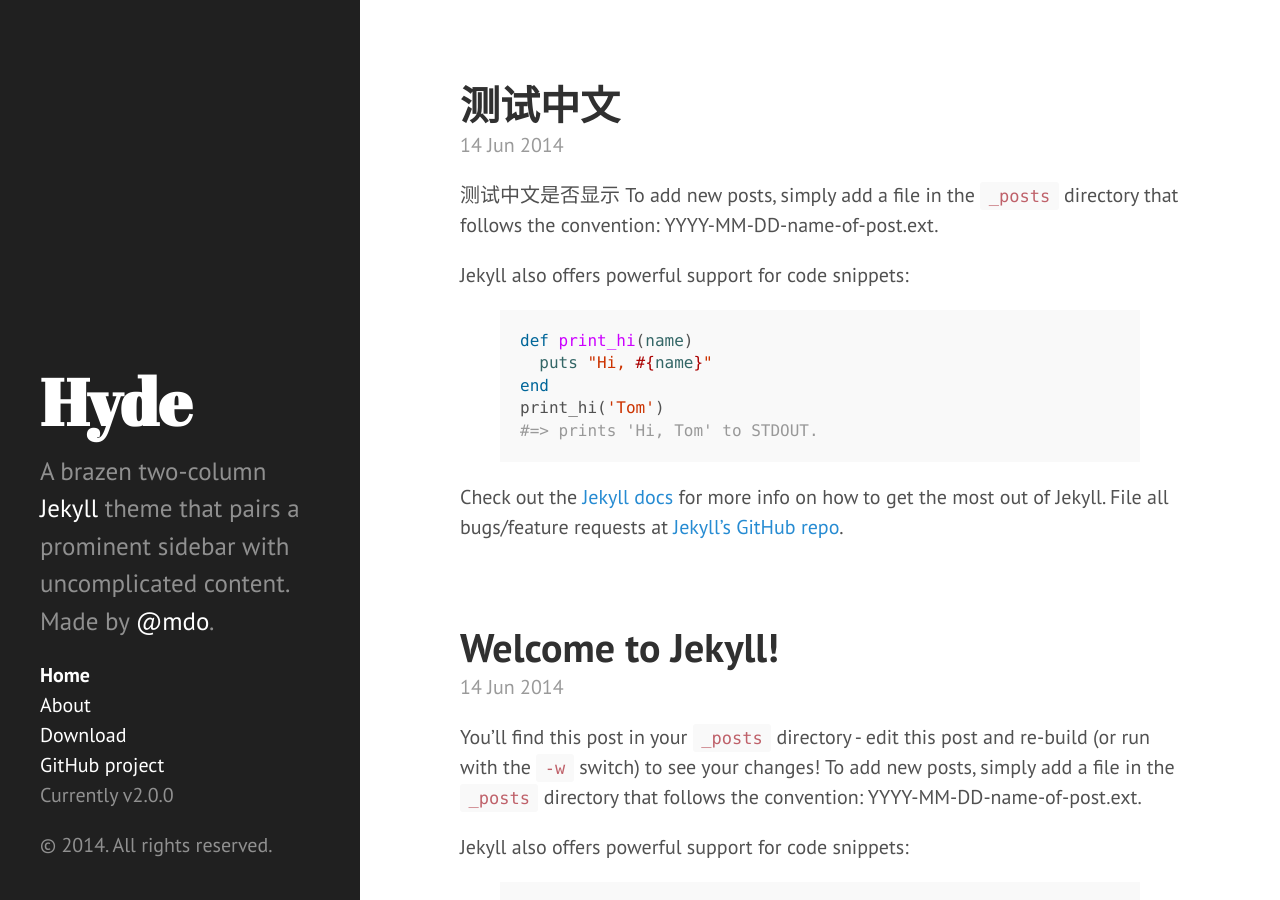
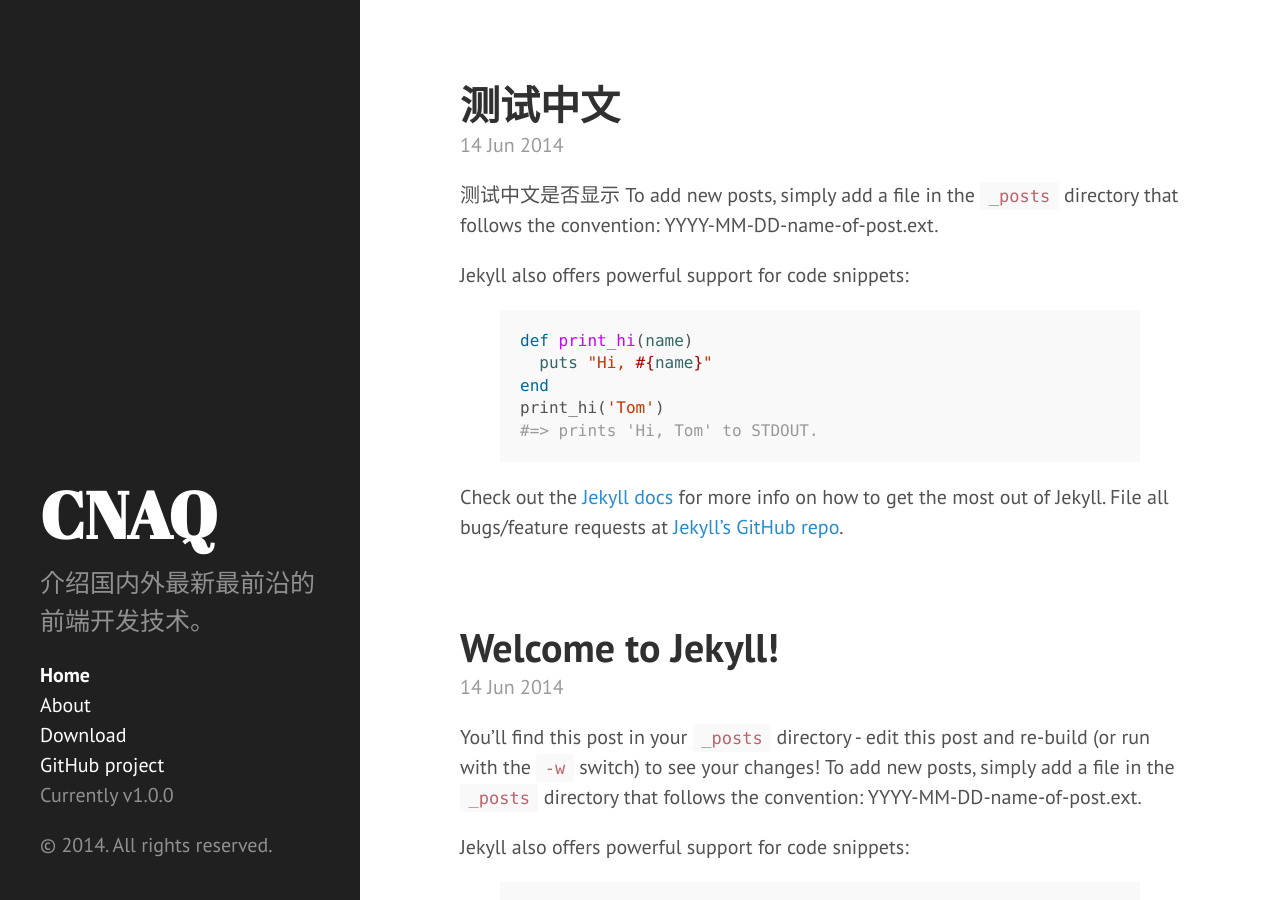
Before and after one commit to laochao/cnaq, a Jekyll site: the page built from index.html, in a window 1280 px wide and 900 px high. Built offline with Jekyll 4.4.1, drawn with Linux system fonts in a browser that asks for light colours; Markdown is read by kramdown in place of the engine named in the settings; the list of posts is cut into pages by our own code.

Commit message:
Update _config.yml

```diff
--- a/_config.yml
+++ b/_config.yml
@@ -7,19 +7,18 @@ baseurl: /
 permalink:        pretty
 
 # Setup
-title:            Hyde
-tagline:          'A Jekyll theme'
-description:      'A brazen two-column <a href="http://jekyllrb.com" target="_blank">Jekyll</a> theme that pairs a prominent sidebar with uncomplicated content. Made by <a href="https://twitter.com/mdo" target="_blank">@mdo</a>.'
-url:              http://hyde.getpoole.com
+title:            CNAQ
+tagline:          '中文技术博客'
+description:      '介绍国内外最新最前沿的前端开发技术。'
+url:              http://www.cnaq.net
+author:
+  name:           '老超'
+  url:            http://www.cnaq.net
 
-author:
-  name:           'Mark Otto'
-  url:            https://twitter.com/mdo
-
-paginate:         5
+paginate:         10
 
 # Custom vars
-version:          2.0.0
+version:          1.0.0
 
 github:
-  repo:           https://github.com/poole/hyde
+  repo:           https://github.com/laochao/cnaq
```
